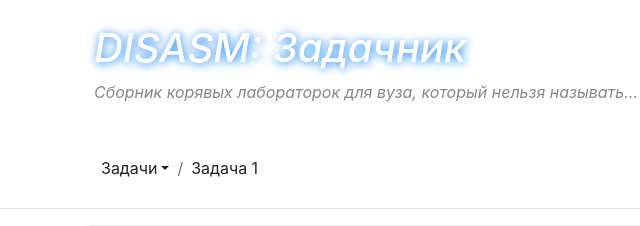
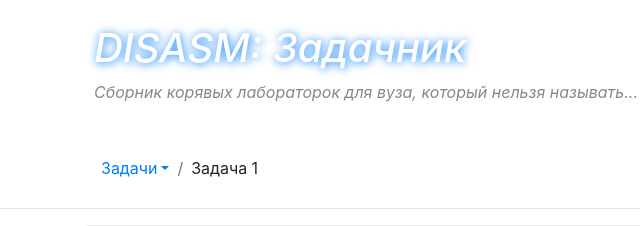
Before and after one commit to MaxGoer/MaxGoer.github.io, a plain HTML site: page index.html in a window 1280 px wide. In both pictures the pointer is over the item "Задачи". Shown: the top 226 px of the page, 0-640 px from the left. Drawn offline with nearby package versions, Linux system fonts and the light colour scheme.

Commit message:
More CSS

```diff
--- a/style/disasm.css
+++ b/style/disasm.css
@@ -30,8 +30,19 @@
     padding: 0;
 }
 
+
+/* Custom styles*/
+
 .disasm-bread-menu {
     background-color: #fff;
+}
+
+.breadcrumb-item {
+    cursor: pointer;
+}
+
+.breadcrumb-item:hover {
+    color: #007bff;
 }
 
 
```
